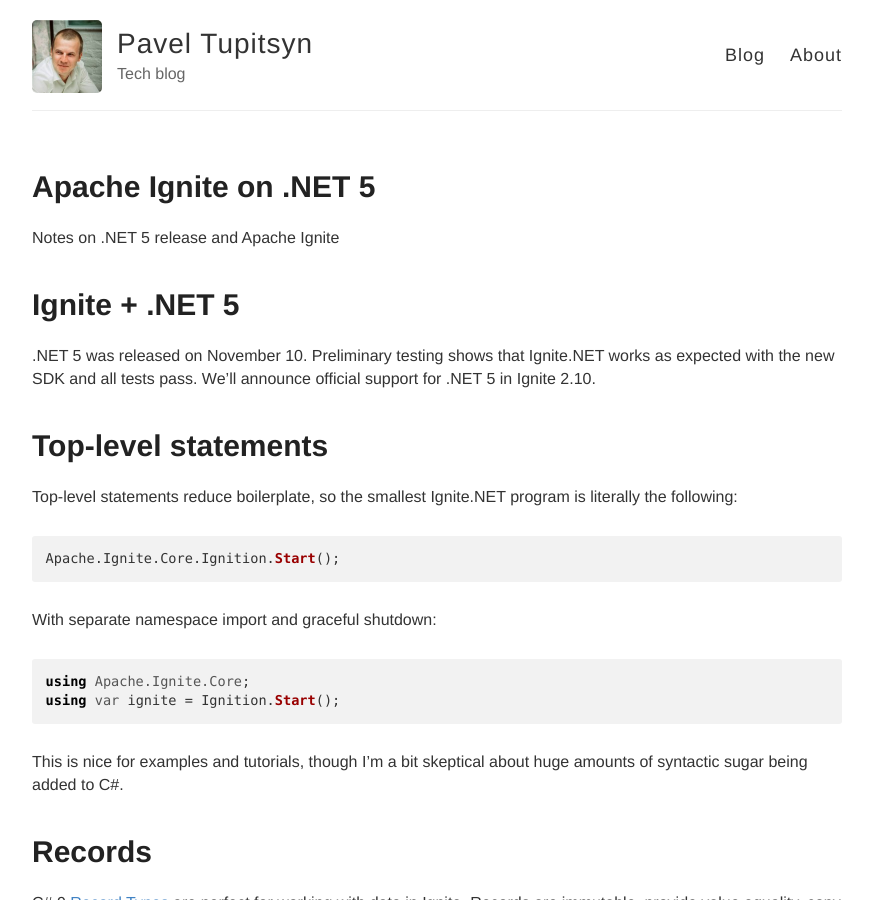
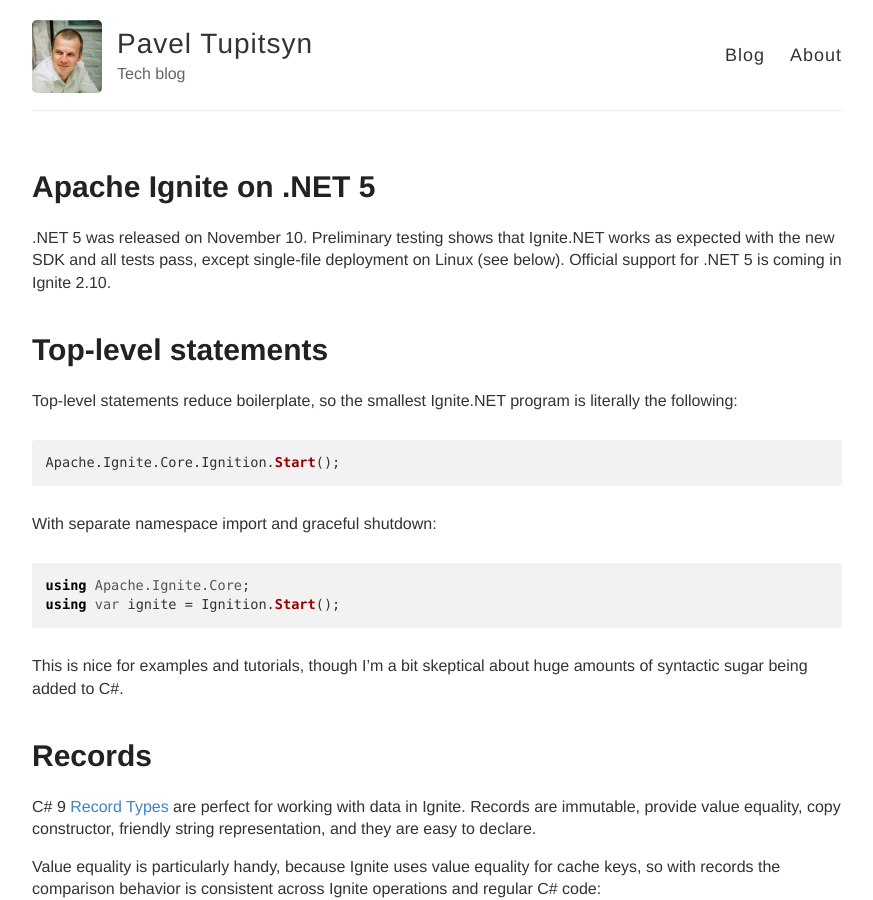
Before and after one commit to ptupitsyn/ptupitsyn.github.io, a Jekyll site: the page built from _posts/2020-11-11-Ignite-on-NET-5.md, in a window 1280 px wide and 900 px high. Shown: the whole window, without its empty margins (203-1076 px from the left). Built offline with Jekyll 4.4.1, drawn with Linux system fonts in a browser that asks for light colours; comment, search, counter and statistics services are not loaded.

Commit message:
Ignite on .NET 5: tweaks

```diff
--- a/_posts/2020-11-11-Ignite-on-NET-5.md
+++ b/_posts/2020-11-11-Ignite-on-NET-5.md
@@ -3,12 +3,8 @@
 title: Apache Ignite on .NET 5
 ---
 
-Notes on .NET 5 release and Apache Ignite
-
-# Ignite + .NET 5
-
-.NET 5 was released on November 10. Preliminary testing shows that Ignite.NET works as expected with the new SDK and all tests pass.
-We'll announce official support for .NET 5 in Ignite 2.10.
+.NET 5 was released on November 10. Preliminary testing shows that Ignite.NET works as expected with the new SDK and all tests pass, except single-file deployment on Linux (see below).
+Official support for .NET 5 is coming in Ignite 2.10.
 
 # Top-level statements
 
```
